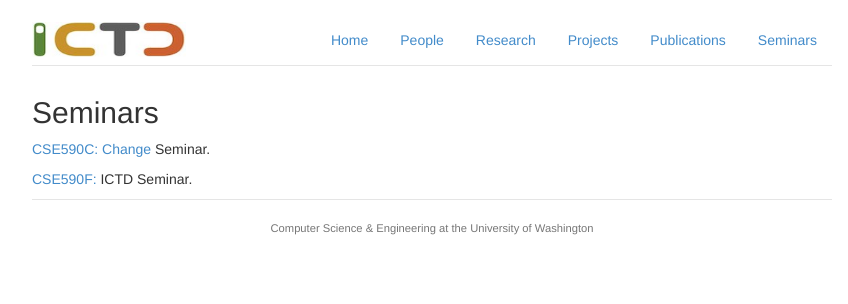
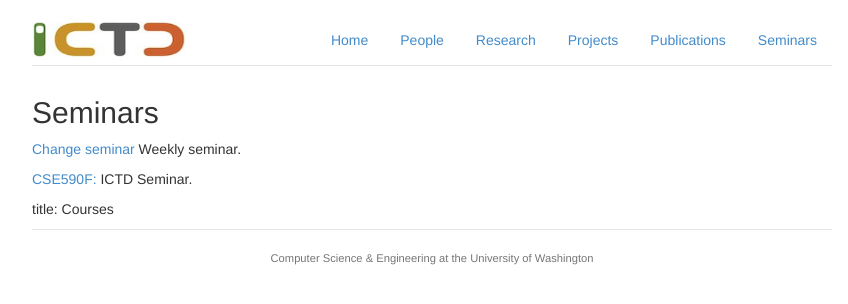
Before and after one commit to uw-ictd/uw-ictd.github.io, a Jekyll site: the page built from seminars.md, in a window 1280 px wide. Shown: the top 304 px of the page, without its empty margins (208-1056 px from the left). Built offline with Jekyll 4.4.1, drawn with Linux system fonts in a browser that asks for light colours; Markdown is read by kramdown in place of the engine named in the settings.

Commit message:
Updating seminar page

```diff
--- a/seminars.md
+++ b/seminars.md
@@ -2,8 +2,10 @@
 layout: default
 title: Seminars
 ---
-[CSE590C:](http://www.cs.washington.edu/education/courses/590c/CurrentQtr/)
-[Change](http://change.washington.edu) Seminar.
+[Change seminar](http://change.washington.edu)
+Weekly seminar.
 
 [CSE590F:](http://www.cs.washington.edu/education/courses/590f/CurrentQtr/)
 ICTD Seminar.
+
+title: Courses
```
